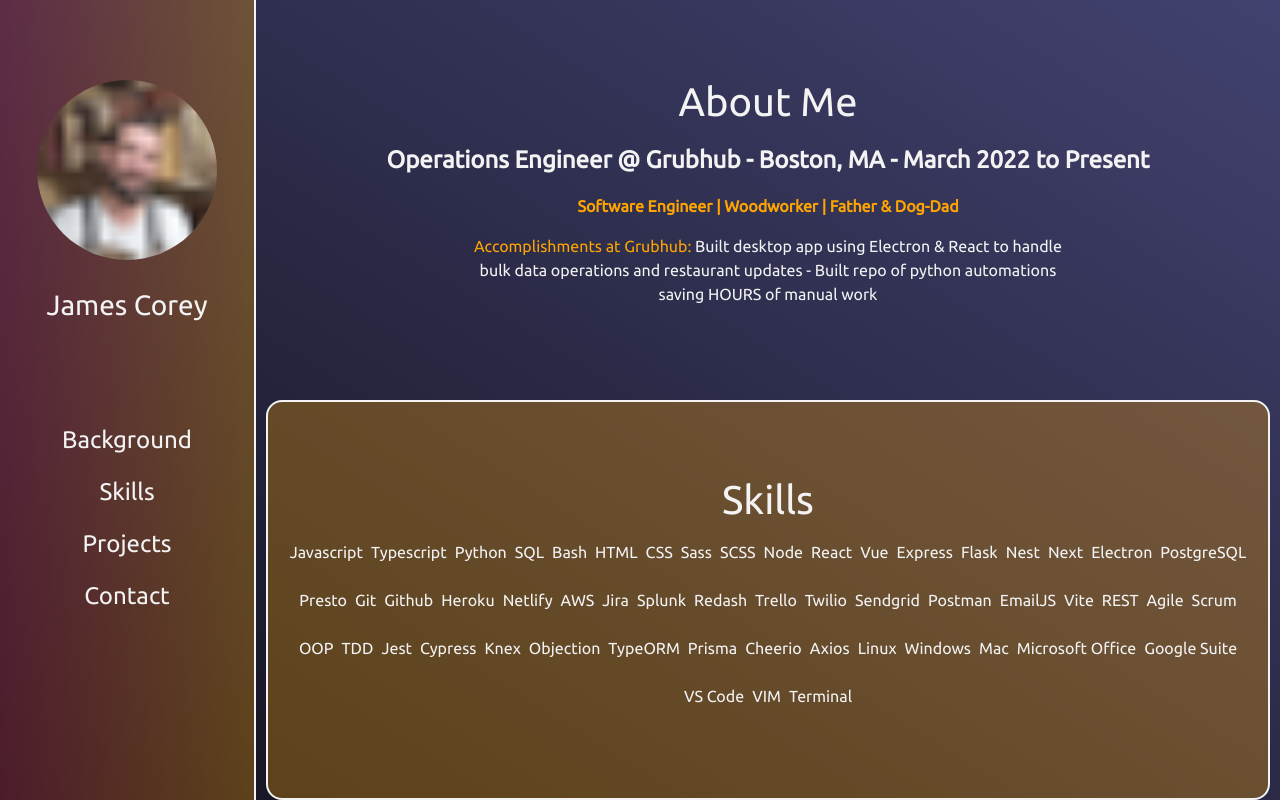
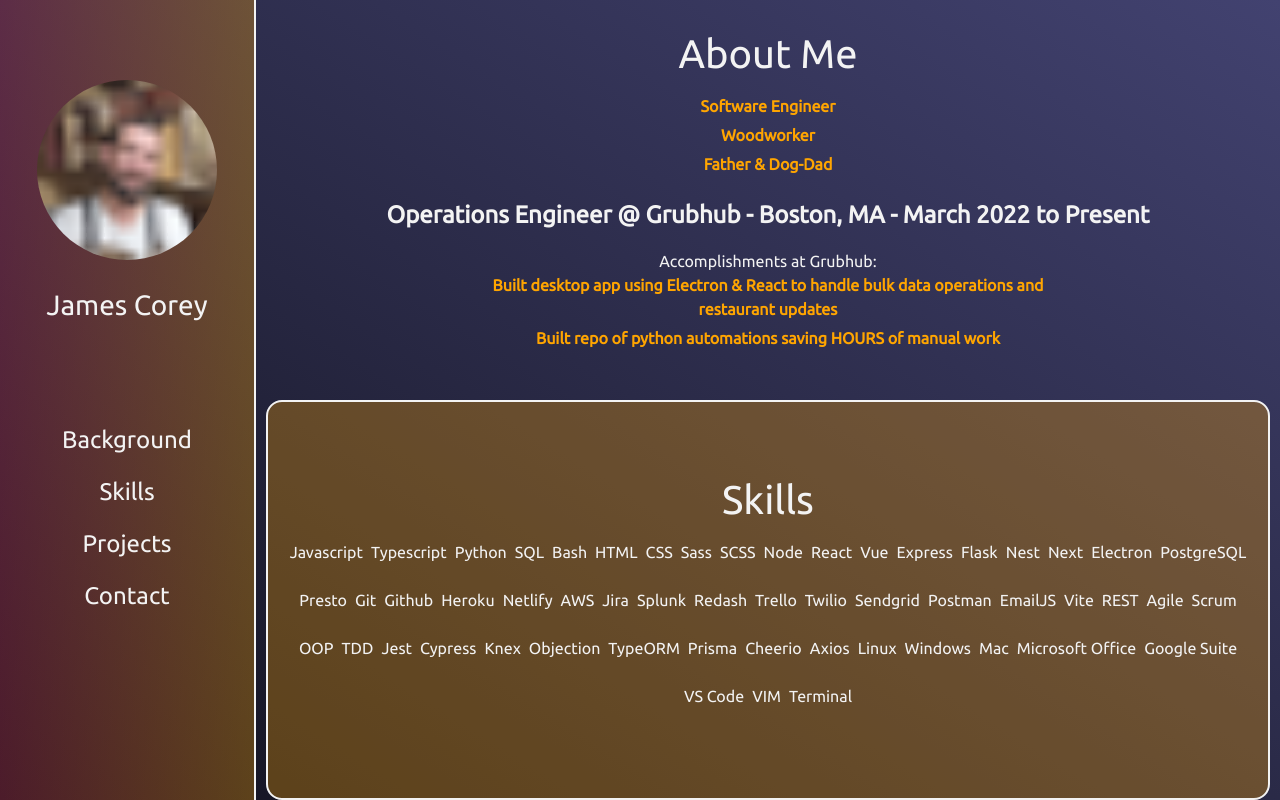
Before and after one commit to JCWoodworker/2023-portfolio, a React (Vite) app: page / in a window 1280 px wide. Built offline with nearby package versions, Linux system fonts and the light colour scheme.

Commit message:
more styling updates and FIXES

```diff
--- a/src/components/main_page/sub_pages/background/Background.tsx
+++ b/src/components/main_page/sub_pages/background/Background.tsx
@@ -7,9 +7,22 @@
 				<h1 className="sub-page-h1">About Me</h1>
 			</div>
 			<div className="background-page-container">
-				<p className="background-page-current-role">Operations Engineer @ Grubhub - Boston, MA - March 2022 to Present</p>
-				<p className="background-page-roles">Software Engineer | Woodworker | Father & Dog-Dad</p>
-				<p className="background-page-accomplishments"><span id="accomplishments">Accomplishments at Grubhub:</span> Built desktop app using Electron & React to handle bulk data operations and restaurant updates -  Built repo of python automations saving HOURS of manual work</p>
+			<ul className="background-page-roles">
+					<li>Software Engineer</li>
+					<li>Woodworker</li>
+					<li>Father & Dog-Dad</li>
+				</ul>
+
+				<p className="background-page-current-role">
+					Operations Engineer @ Grubhub - Boston, MA - March 2022 to Present
+				</p>
+				<ul className="background-page-accomplishments">Accomplishments at Grubhub:
+					<li>
+						Built desktop app using Electron & React to handle bulk data
+						operations and restaurant updates
+					</li>
+					<li>Built repo of python automations saving HOURS of manual work</li>
+				</ul>
 			</div>
 		</div>
 	)
--- a/src/components/main_page/sub_pages/background/background.scss
+++ b/src/components/main_page/sub_pages/background/background.scss
@@ -11,13 +11,29 @@
 }
 
 .background-page-roles {
-	font-size: 1rem;
-	font-weight: bolder;
-	color: orange;
+	list-style: none;
+  text-align: center;
+  padding: 0;
+	li {
+		font-size: 1rem;
+		font-weight: bolder;
+		color: orange;
+		margin-bottom: 5px;
+	}
 }
 
 .background-page-accomplishments {
-	width: 60%
+	width: 80%;
+	list-style: none;
+  text-align: center;
+  padding: 0;
+	li {
+		font-size: 1rem;
+		font-weight: bolder;
+		color: orange;
+		margin-bottom: 5px;
+	}
+
 }
 
 #accomplishments {
```
